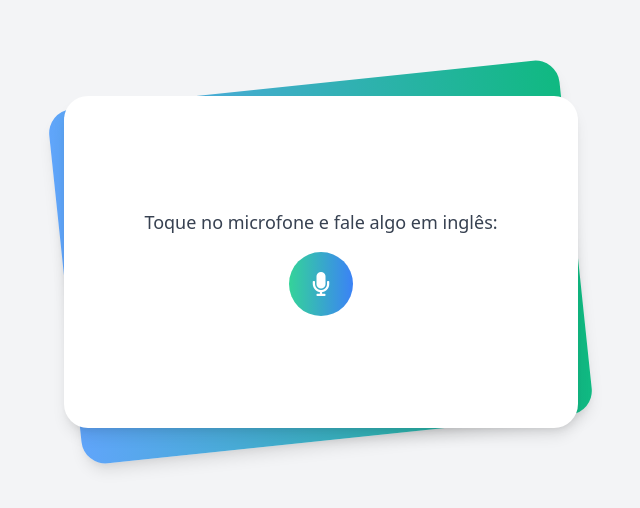
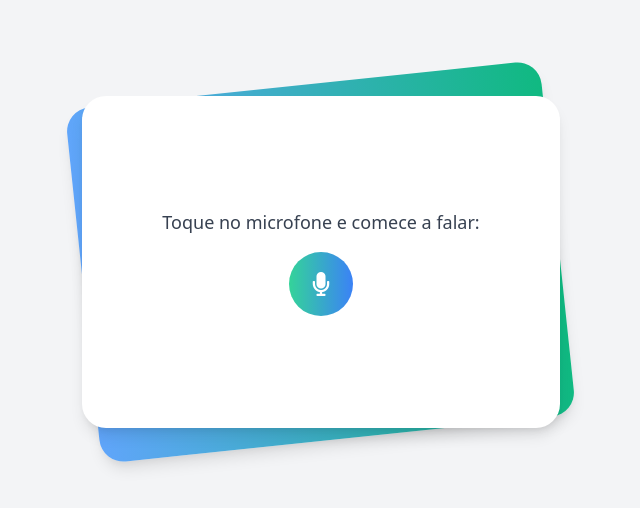
Before and after one commit to gustavo-amaro/speech-recognition-browser, a plain HTML site: page index.html in a window 1280 px wide. Shown: the part 138-646 px from the top of the page, without its empty margins (319-959 px from the left). Drawn offline with nearby package versions, Linux system fonts and the light colour scheme.

Commit message:
add readme

```diff
--- a/index.html
+++ b/index.html
@@ -62,7 +62,7 @@
                   items-center
                 "
               >
-                <p class="text">Toque no microfone e fale algo em inglês:</p>
+                <p class="text">Toque no microfone e comece a falar:</p>
                 <button
                   class="
                     btn
```
Also changed, not shown: docs/images/screenshot.png (added), 1 other file.
